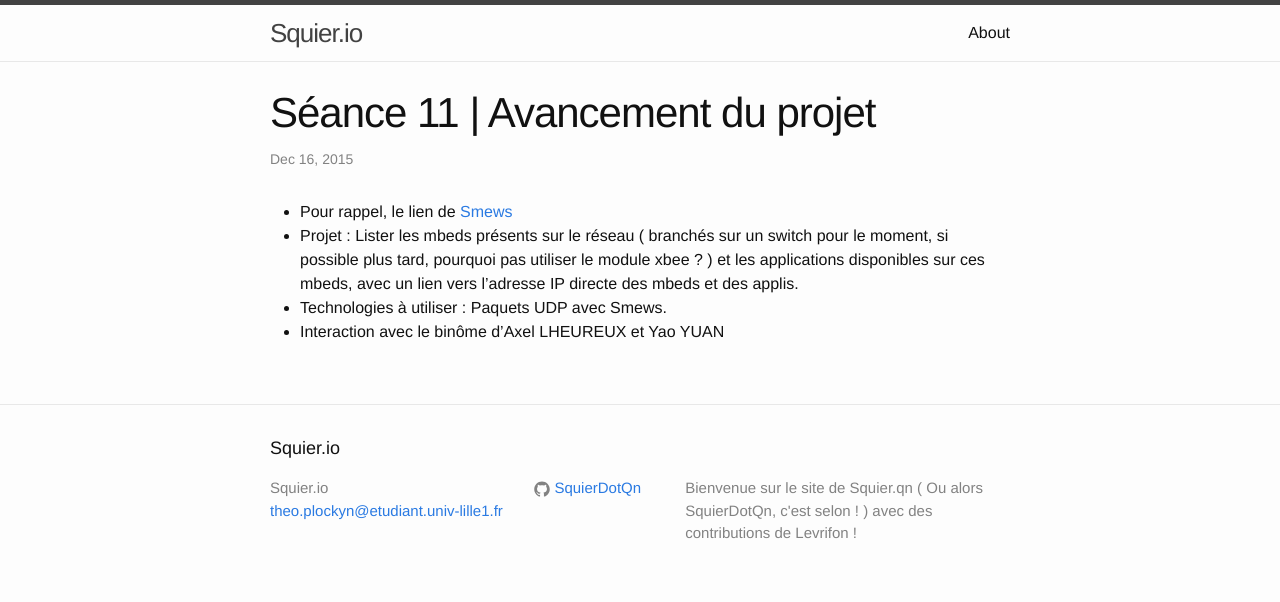
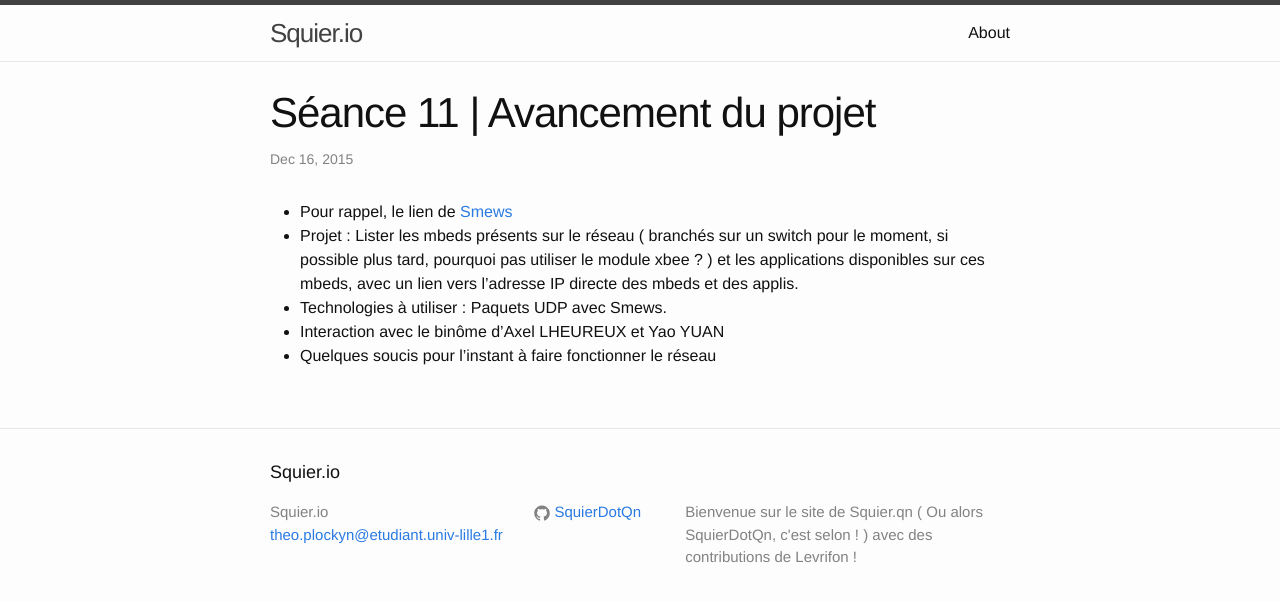
Before and after one commit to SquierDotQn/SquierDotQn.github.io, a Jekyll site: the page built from _posts/2015-12-16-seance-11.markdown, in a window 1280 px wide. Shown: the top 602 px of the page. Built offline with Jekyll 4.4.1, drawn with Linux system fonts in a browser that asks for light colours.

Commit message:
added problem of recent work

```diff
--- a/_posts/2015-12-16-seance-11.markdown
+++ b/_posts/2015-12-16-seance-11.markdown
@@ -8,6 +8,7 @@ categories: pje seance smews udp
 * Projet : Lister les mbeds présents sur le réseau ( branchés sur un switch pour le moment, si possible plus tard, pourquoi pas utiliser le module xbee ? ) et les applications disponibles sur ces mbeds, avec un lien vers l'adresse IP directe des mbeds et des applis.
 * Technologies à utiliser : Paquets UDP avec Smews.
 * Interaction avec le binôme d'Axel LHEUREUX et Yao YUAN
+* Quelques soucis pour l'instant à faire fonctionner le réseau
 
 
 
```
